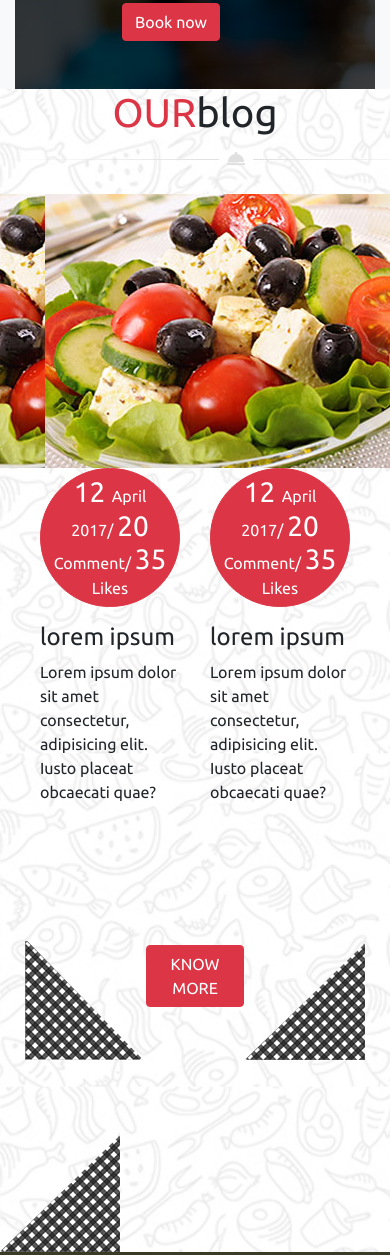
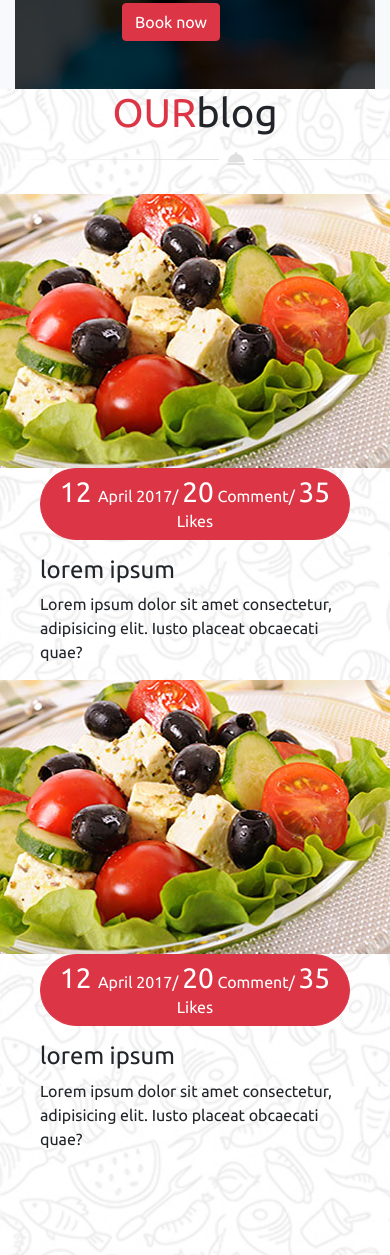
Before and after one commit to miziiano/git_bootstrap_les_chefs, a website: page index.html in a window 390 px wide. Shown: the part 5580-6835 px from the top of the page. Drawn offline with nearby package versions, Linux system fonts and the light colour scheme; files that its build step writes are made by us from their sources.

Commit message:
correction

```diff
--- a/index.html
+++ b/index.html
@@ -390,8 +390,8 @@
                 <img src="./public/images/decoration_line.png " alt="">
             </div>
 
-            <div class="row div1 pb-5">
-                <div class="col-6 d-flex flex-column justify-content-center align-items-center">
+            <div class="row  d-flex flex-wrap div1 pb-5">
+                <div class="col-6 col-12 col-sm-12 col-md-6 col-lg-6 col-xl-6 d-flex flex-column justify-content-center align-items-center">
                     <img src="./public/images/blog_img1.jpg" >
                     <button type="button" class="btn btn-danger mb-3 rounded-pill"> <span class="h3">12 </span>April 2017/  <span class="h3">20</span> Comment/ <span class="h3">35</span>  Likes </button>
                     <div class="textee">
@@ -399,7 +399,7 @@
                     <p>Lorem ipsum dolor sit amet consectetur, adipisicing elit. Iusto placeat obcaecati quae?</p>
                     </div>
                 </div>
-                <div class="col-6 d-flex flex-column justify-content-center align-items-center">
+                <div class="col-6 col-12 col-sm-12 col-md-6 col-lg-6 col-xl-6 d-flex flex-column justify-content-center align-items-center">
                     <img src="./public/images/blog_img1.jpg" >
                     <button type="button" class="btn btn-danger mb-3 rounded-pill"> <span class="h3">12 </span>April 2017/  <span class="h3">20</span> Comment/ <span class="h3">35</span>  Likes </button>
                     <div class="textee">
@@ -409,8 +409,8 @@
                 </div>
 
             </div>
-            <div class="row mt-5">
-                <div class="col-4 p-0 d-flex">
+            <div class="row  d-flex flex-wrap mt-5">
+                <div class="col-4 col-12 col-sm-12 col-md-6 col-lg-4 col-xl-4 p-0 d-flex">
                     <img src="./public/images/box-bottom-left-grey.png" alt="">
                 </div>
                 <div class="col-4 d-flex justify-content-center align-items-center">
```
